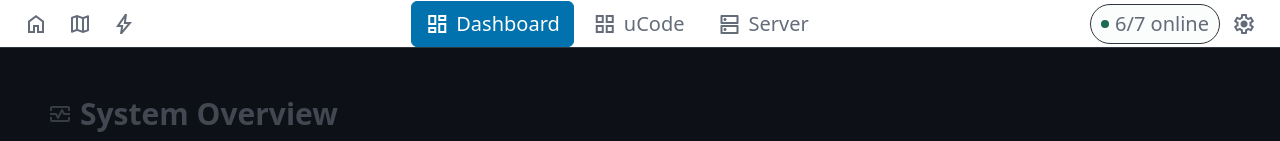
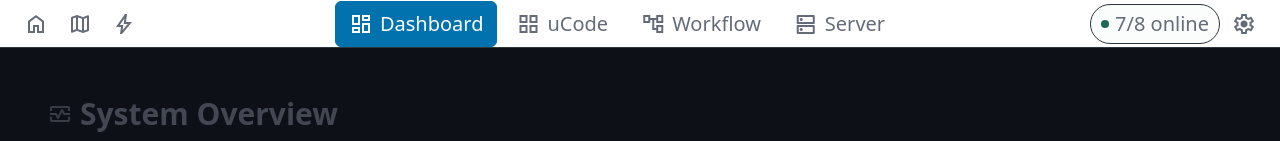
Before and after one commit to uDosGo/uCore, a React (Vite) app in the folder frontend/: page / in a window 1280 px wide. Shown: the top 141 px of the page. Built offline with nearby package versions, Linux system fonts and the light colour scheme; no server answers.

Commit message:
feat: add Workflow to UI Hub topbar and dashboard card
- Add Workflow tab (account_tree icon) to global toolbar quick surface tabs
- Add Workflow surface card to FALLBACK_REGISTRY with green color and description
- Places Workflow card between uCode and Server in canonical ordering

```diff
--- a/frontend/src/surfaces/missioncontrol/MissionControlSurface.tsx
+++ b/frontend/src/surfaces/missioncontrol/MissionControlSurface.tsx
@@ -60,6 +60,7 @@ const DISPLAY_NAME_MAP: Record<string, string> = {
 // Keep this aligned with routed core surfaces so dashboard cards are always visible.
 const FALLBACK_REGISTRY: SurfaceDef[] = [
   { id: 'ucode', name: 'uCode', subtitle: 'GridCore Surface', description: 'Unified GridCore surface with Terminal, Teletext, and grid management toolset dashboard.', port: 0, color: '#39d2c0', icon: 'grid_view', status: 'running', embedded: true, route: '/ucode' },
+  { id: 'workflow', name: 'Workflow', subtitle: 'Daily Missions & Tasks', description: 'User-facing daily workflow management with missions, tasks, GridSmith sandbox, and activity feed.', port: 0, color: '#22c55e', icon: 'account_tree', status: 'running', embedded: true, route: '/workflow?tab=dashboard' },
   { id: 'server', name: 'Server', subtitle: 'Operations & System', description: 'Consolidated server, system tools, modules, logs, workflows, agents, and publishing', port: 0, color: '#f59e0b', icon: 'dns', status: 'running', embedded: true, route: '/server' },
   { id: 'assistui', name: 'AssistUI', subtitle: 'Canonical AI Chat', description: 'Full-page AI chat with streaming responses, model selection, conversation management, and multi-agent support.', port: 0, color: '#a855f7', icon: 'smart_toy', status: 'running', embedded: true, route: '/assistui' },
   { id: 'documentation', name: 'Documentation', subtitle: 'Learning Hub', description: 'Learning hub with tutorials, guides, courses, skill tracker, and API docs.', port: 0, color: '#a371f7', icon: 'menu_book', status: 'running', embedded: true, route: '/documentation' },
@@ -74,6 +75,7 @@ const MISSION_TABS: { id: MissionTab; icon: string; label: string }[] = [
 
 const QUICK_SURFACE_TABS: Array<{ id: string; icon: string; label: string; href: string }> = [
   { id: 'ucode', icon: 'grid_view', label: 'uCode', href: '/ucode' },
+  { id: 'workflow', icon: 'account_tree', label: 'Workflow', href: '/workflow?tab=dashboard' },
   { id: 'server', icon: 'dns', label: 'Server', href: '/server?tab=dashboard' },
 ]
 
```
